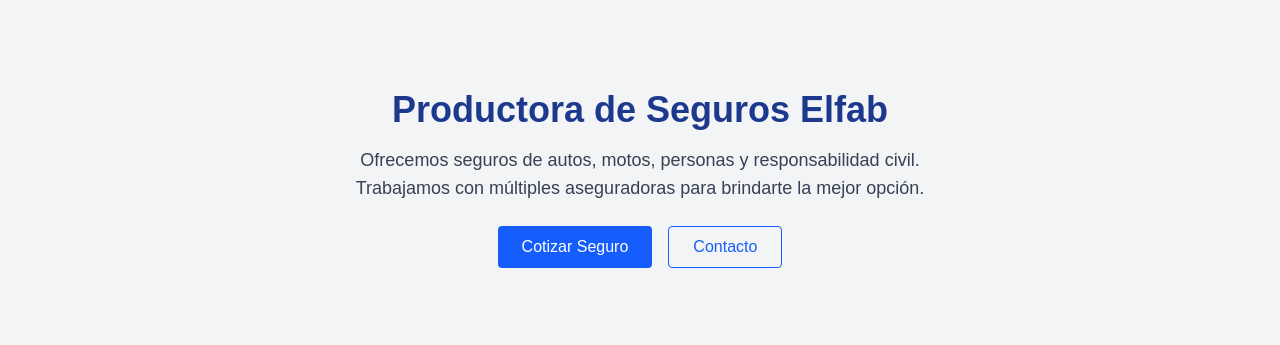
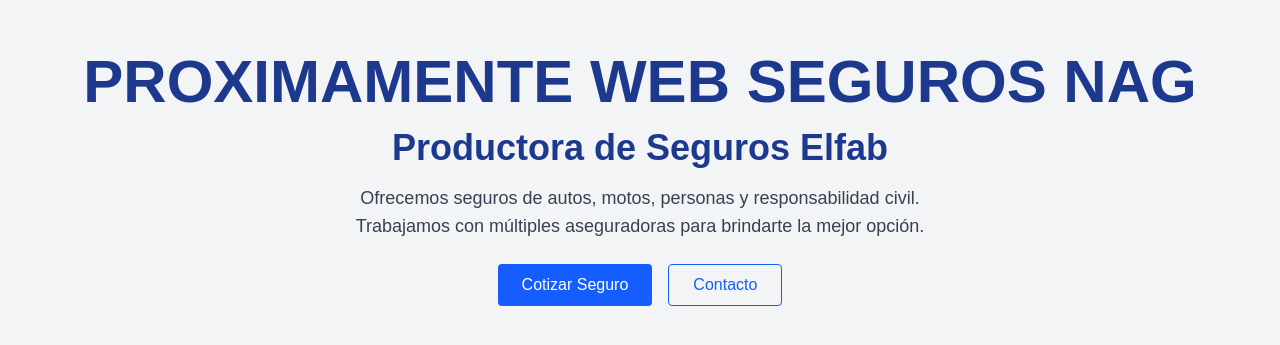
Before and after one commit to p0nkx/seguros-web, a Next.js app: page / in a window 1280 px wide. Shown: the part 221-566 px from the top of the page. Built offline with nearby package versions, Linux system fonts and the light colour scheme.

Commit message:
prueba de cambios

```diff
--- a/app/page.tsx
+++ b/app/page.tsx
@@ -1,9 +1,13 @@
 export default function Home() {
   return (
     <main className="min-h-screen bg-gray-100 flex flex-col items-center justify-center p-6">
-      <h1 className="text-4xl font-bold text-blue-900 mb-4">
+
+      <h1 className="text-6xl font-bold text-blue-900 mb-4">
+        PROXIMAMENTE WEB SEGUROS NAG
+      </h1>
+      <h2 className="text-4xl font-bold text-blue-900 mb-4">
         Productora de Seguros Elfab
-      </h1>
+      </h2>
 
       <p className="text-lg text-gray-700 mb-6 text-center max-w-xl">
         Ofrecemos seguros de autos, motos, personas y responsabilidad civil.
```
